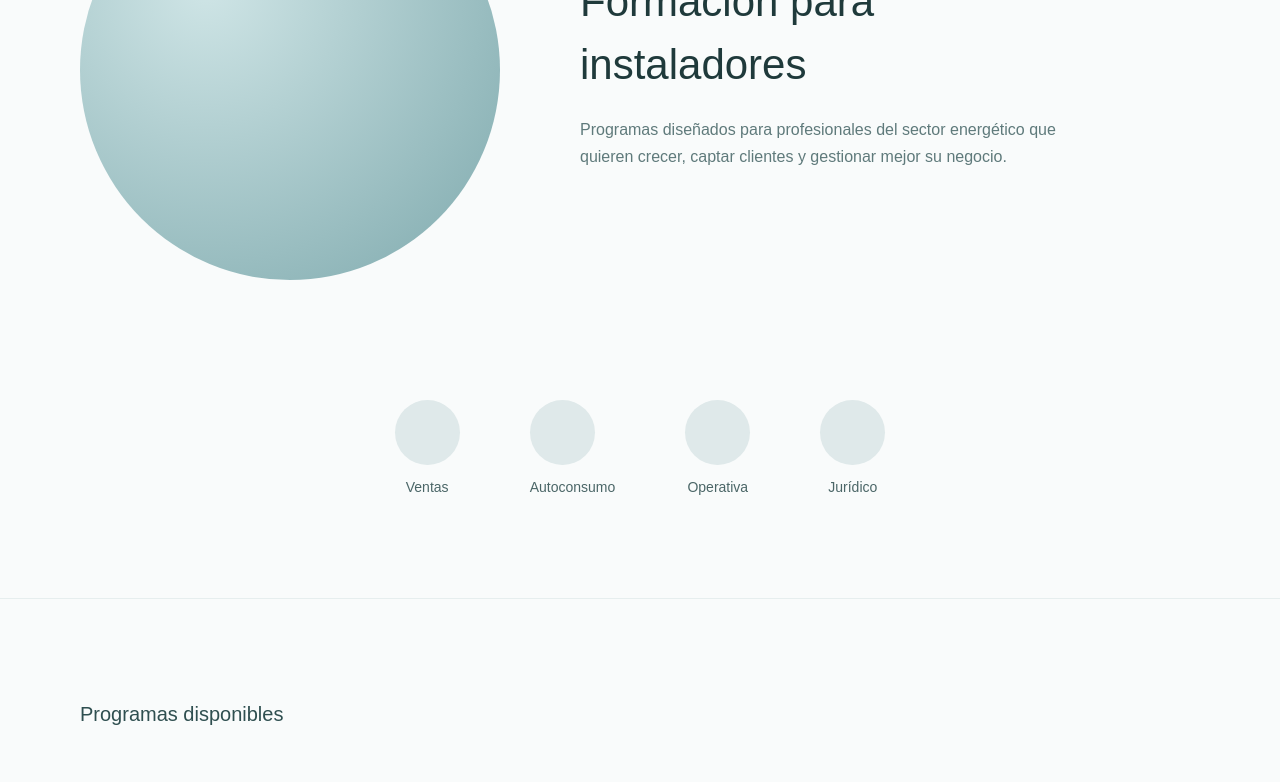
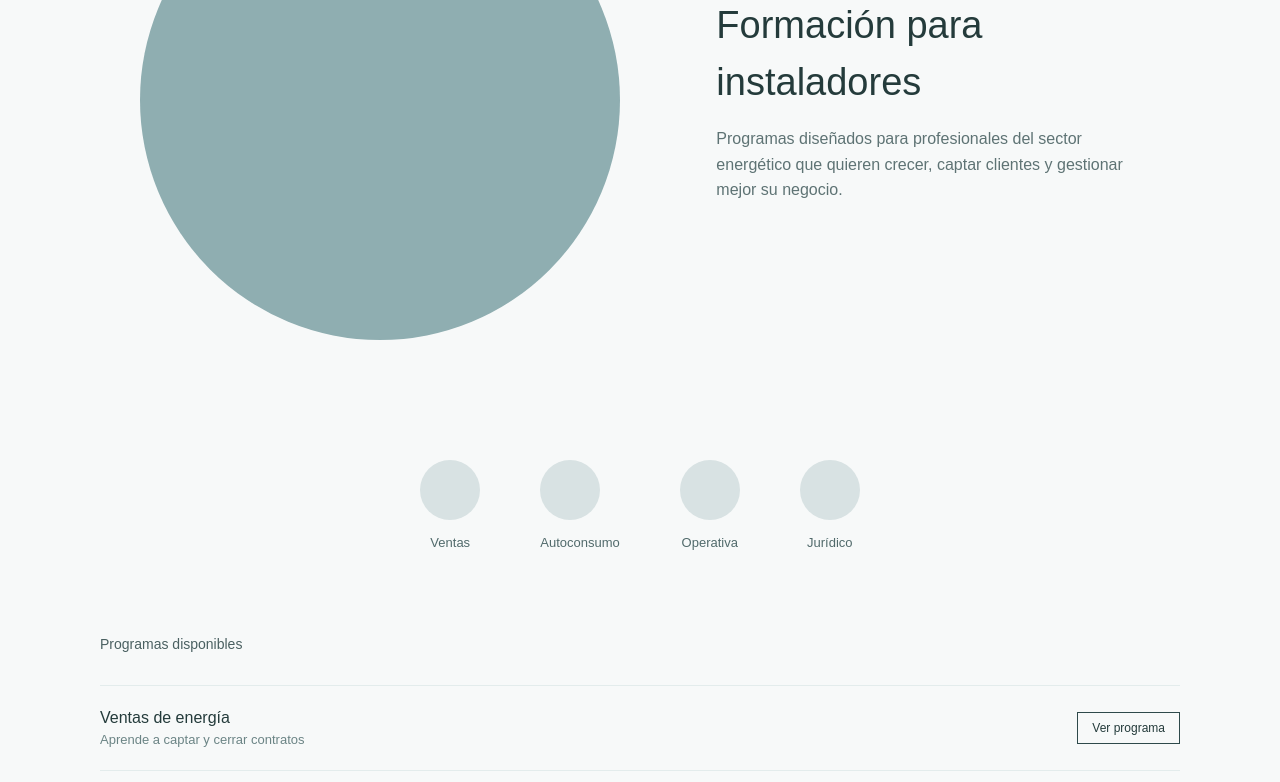
Before and after one commit to Inndome/academa-inndome, a Next.js app: page / in a window 1280 px wide. Shown: the part 260-1042 px from the top of the page. Built offline with nearby package versions, Linux system fonts and the light colour scheme.

Commit message:
Update page.tsx

```diff
--- a/app/page.tsx
+++ b/app/page.tsx
@@ -2,53 +2,55 @@ export default function Home() {
   return (
     <div style={{
       fontFamily: "Arial, sans-serif",
-      color: "#1f3a3b",
-      background: "#f9fbfb"
+      background: "#f7f9f9",
+      color: "#243b3b"
     }}>
 
-      {/* HERO */}
+      {/* HERO GRID */}
       <div style={{
-        display: "flex",
-        padding: "120px 80px",
+        display: "grid",
+        gridTemplateColumns: "1.2fr 1fr",
         alignItems: "center",
-        gap: "80px"
+        padding: "120px 100px",
+        gap: "60px"
       }}>
 
-        {/* ESFERA */}
+        {/* CÍRCULO */}
         <div style={{
-          width: "420px",
-          height: "420px",
+          width: "480px",
+          height: "480px",
           borderRadius: "50%",
-          background: "radial-gradient(circle at 30% 30%, #cfe5e6, #7ea9ad)"
+          background: "#8faeb1",
+          marginLeft: "40px"
         }} />
 
         {/* TEXTO */}
-        <div style={{ maxWidth: "520px" }}>
+        <div>
           <h1 style={{
-            fontSize: "42px",
+            fontSize: "38px",
             fontWeight: "500",
-            marginBottom: "20px"
+            marginBottom: "15px"
           }}>
             Formación para instaladores
           </h1>
 
           <p style={{
-            color: "#5f7a7b",
-            lineHeight: "1.7"
+            color: "#5e7374",
+            lineHeight: "1.6",
+            maxWidth: "420px"
           }}>
-            Programas diseñados para profesionales del sector energético
-            que quieren crecer, captar clientes y gestionar mejor su negocio.
+            Programas diseñados para profesionales del sector energético que quieren crecer, captar clientes y gestionar mejor su negocio.
           </p>
         </div>
 
       </div>
 
-      {/* CATEGORÍAS */}
+      {/* ICONOS */}
       <div style={{
         display: "flex",
         justifyContent: "center",
-        gap: "70px",
-        paddingBottom: "100px"
+        gap: "60px",
+        marginBottom: "80px"
       }}>
         {cat("Ventas")}
         {cat("Autoconsumo")}
@@ -56,28 +58,23 @@ export default function Home() {
         {cat("Jurídico")}
       </div>
 
-      {/* PROGRAMAS */}
+      {/* LISTADO */}
       <div style={{
-        padding: "100px 80px",
-        borderTop: "1px solid #e6eeee"
+        padding: "0 100px 100px"
       }}>
 
-        <h2 style={{
-          fontSize: "20px",
-          marginBottom: "50px",
-          color: "#2f4f50"
+        <p style={{
+          marginBottom: "30px",
+          fontSize: "14px",
+          color: "#4a6061"
         }}>
           Programas disponibles
-        </h2>
+        </p>
 
-        <div style={{ display: "flex", flexDirection: "column", gap: "50px" }}>
-
-          {prog("Ventas de energía", "Aprende a captar y cerrar contratos")}
-          {prog("Autoconsumo", "Fotovoltaica y excedentes")}
-          {prog("Operativa", "Altas e incidencias")}
-          {prog("Jurídico energético", "Normativa del sector")}
-
-        </div>
+        {prog("Ventas de energía", "Aprende a captar y cerrar contratos")}
+        {prog("Autoconsumo", "Fotovoltaica y excedentes")}
+        {prog("Operativa", "Altas e incidencias")}
+        {prog("Jurídico energético", "Normativa del sector")}
 
       </div>
 
@@ -85,54 +82,40 @@ export default function Home() {
   );
 }
 
-/* CATEGORÍAS */
 function cat(text: string) {
   return (
     <div style={{ textAlign: "center" }}>
       <div style={{
-        width: "65px",
-        height: "65px",
+        width: "60px",
+        height: "60px",
         borderRadius: "50%",
-        background: "#dfe9ea",
-        marginBottom: "12px"
+        background: "#d8e2e3",
+        marginBottom: "10px"
       }} />
-      <p style={{ fontSize: "14px", color: "#4b6667" }}>{text}</p>
+      <span style={{ fontSize: "13px", color: "#516a6b" }}>{text}</span>
     </div>
   );
 }
 
-/* PROGRAMAS */
 function prog(title: string, desc: string) {
   return (
     <div style={{
       display: "flex",
       justifyContent: "space-between",
       alignItems: "center",
-      borderBottom: "1px solid #e6eeee",
-      paddingBottom: "20px"
+      padding: "20px 0",
+      borderTop: "1px solid #e3ecec"
     }}>
       <div>
-        <h3 style={{
-          fontWeight: "500",
-          marginBottom: "5px"
-        }}>
-          {title}
-        </h3>
-
-        <p style={{
-          color: "#6f8a8b",
-          fontSize: "14px"
-        }}>
-          {desc}
-        </p>
+        <strong style={{ fontWeight: "500" }}>{title}</strong>
+        <p style={{ fontSize: "13px", color: "#6b8485" }}>{desc}</p>
       </div>
 
       <button style={{
-        border: "1px solid #2f4f50",
+        border: "1px solid #2e4a4b",
         background: "transparent",
-        padding: "8px 18px",
-        fontSize: "13px",
-        cursor: "pointer"
+        padding: "6px 14px",
+        fontSize: "12px"
       }}>
         Ver programa
       </button>
```
